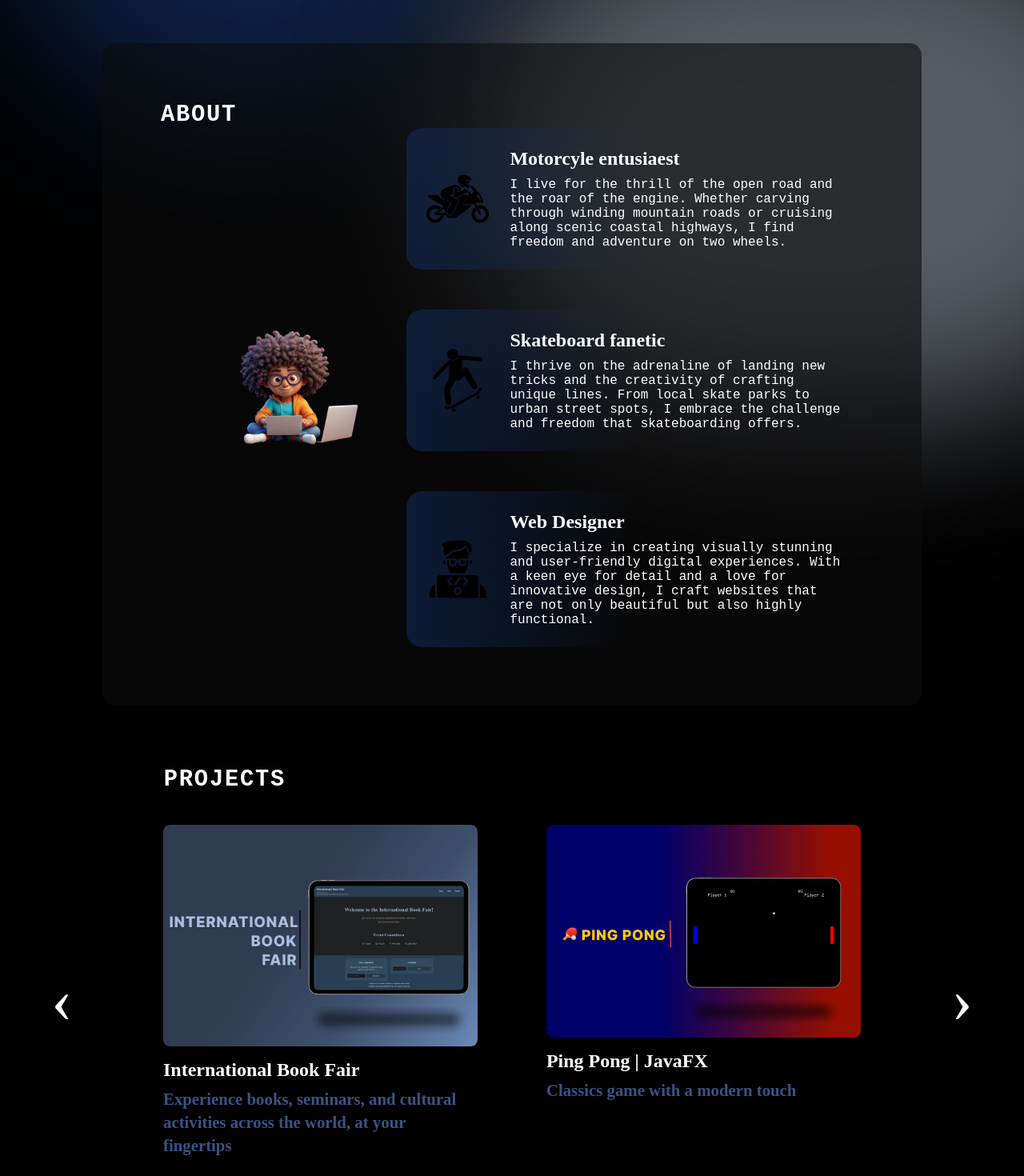
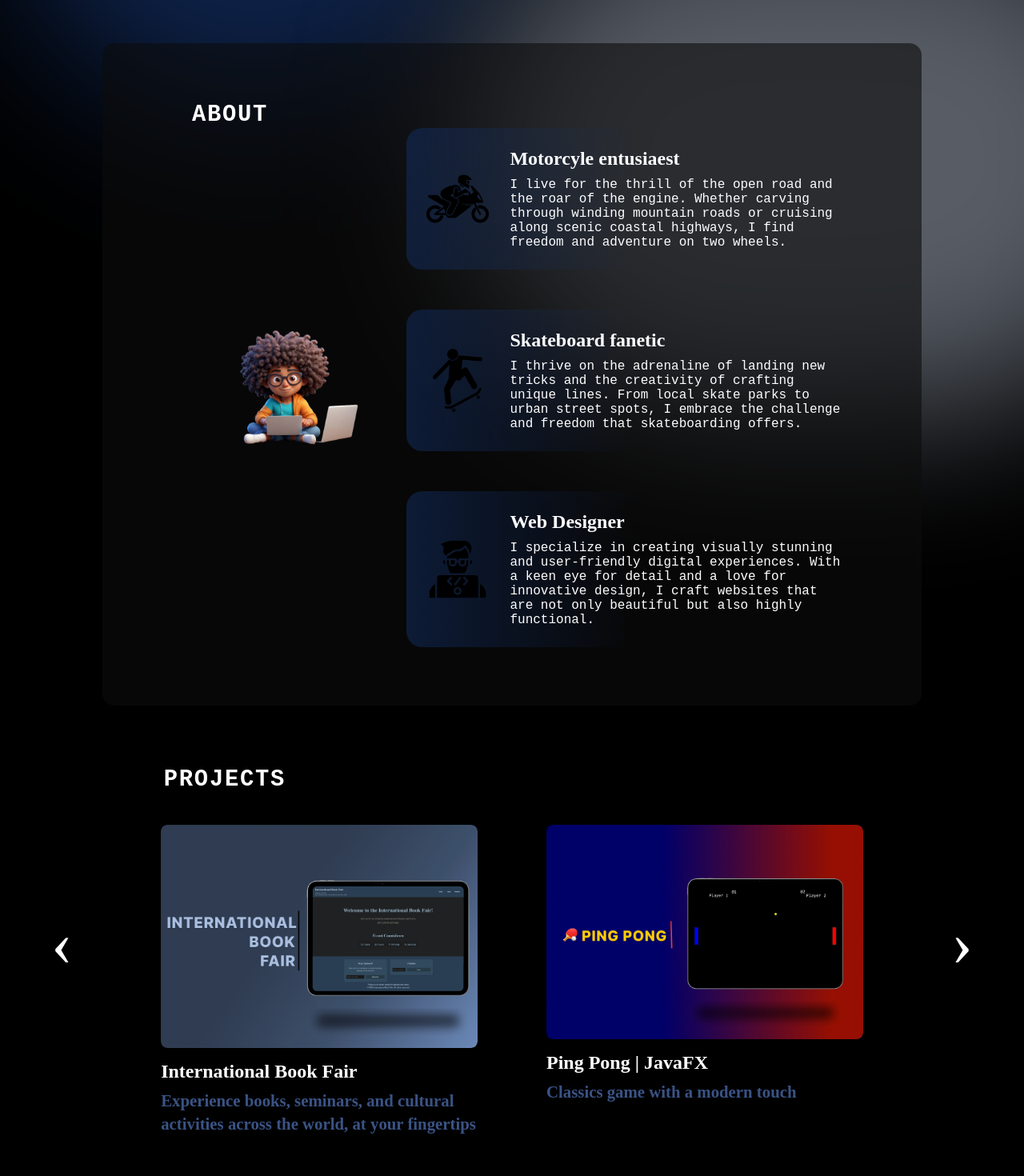
Before and after one commit to LuluLogics/Vite_Project, a React (Vite) app: page / in a window 1280 px wide. Shown: the part 500-1970 px from the top of the page at 80% size. Built offline with nearby package versions, Linux system fonts and the light colour scheme; a web font is replaced by a local one.

Commit message:
Final Update

```diff
--- a/src/components/About/About.module.css
+++ b/src/components/About/About.module.css
@@ -14,6 +14,7 @@
 .title {
     color: var(--color-text);
     font-size: 1.8rem;
+    margin-left: 39px;
     letter-spacing: 1.75px;
     text-transform: uppercase;
     font-family: 'Courier New', Courier, monospace;
@@ -31,6 +32,12 @@
     border-radius: 30%;
     padding-right: 5%;
     padding-left: 5%;
+}
+
+/* Pop-Up Hover Effect */
+.aboutImage:hover {
+    transform: scale(1.1); /* Slightly enlarges the image */
+    /* box-shadow: 0px 10px 20px rgba(255, 255, 255, 0.3); Adds a glow effect */
 }
 
 .aboutItems{
--- a/src/components/Projects/Projects.jsx
+++ b/src/components/Projects/Projects.jsx
@@ -40,7 +40,7 @@ export const Projects = () => {
   useEffect(() => {
     const interval = setInterval(() => {
       nextProjects();
-    }, 3000); // Change slides every 5 seconds
+    }, 5000); // Change slides every 5 seconds
 
     return () => clearInterval(interval); // Cleanup interval on component unmount
   }, [currentIndex]); // Depend on currentIndex to re-run effect when index changes
--- a/src/components/Projects/Projects.module.css
+++ b/src/components/Projects/Projects.module.css
@@ -28,7 +28,7 @@
   justify-content: space-between; /* space between arrows and cards */
   width: 100vw;                   /* full screen width */
   max-width: 100%;               /* ensure no overflow */
-  gap: 13px;
+  gap: 10px;
   position: relative;
   margin: 0 auto;
 }
@@ -85,10 +85,11 @@
   cursor: pointer;
   transition: transform 0.2s;
   margin: 0 4rem;
+  padding-bottom: 9%;
 }
 
 .arrowBtn:hover {
-  transform: scale(1.1);
+  transform: scale(1.2);
 }
 
 /* MEDIA QUERY for smaller screens */
```
Also changed, not shown: assets/about/braids2-removebg.png (added).
